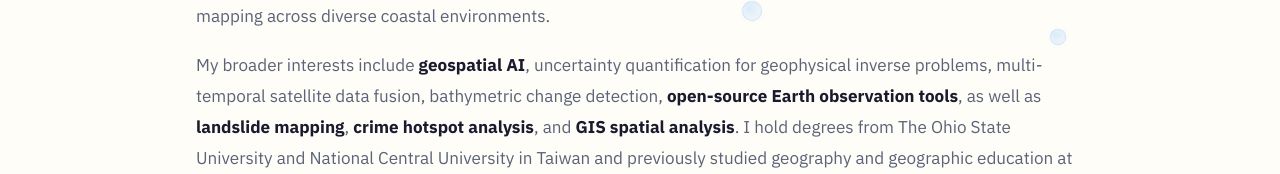
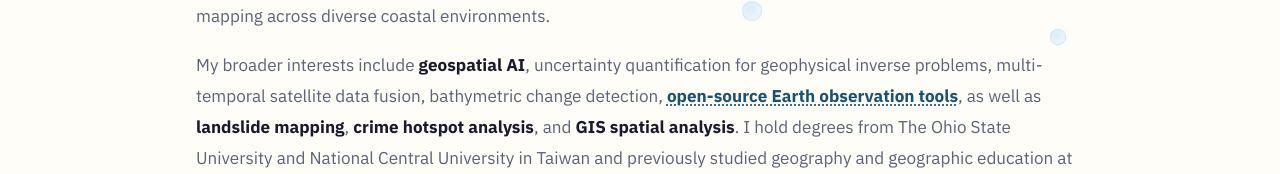
Before and after one commit to Amy-Hsu/Amy-Hsu.github.io, a React (Vite) app: page / in a window 1280 px wide. Shown: the part 615-789 px from the top of the page. Built offline with nearby package versions, Linux system fonts and the light colour scheme.

Commit message:
Link "open-source Earth observation tools" in About to CloudPeel

```diff
--- a/src/App.css
+++ b/src/App.css
@@ -292,6 +292,10 @@ section {
 }
 .hero-bio strong {
   color: var(--text);
+}
+.hero-bio a {
+  text-decoration: underline dotted;
+  text-underline-offset: 3px;
 }
 .hero-links {
   display: flex;
--- a/src/App.tsx
+++ b/src/App.tsx
@@ -9,6 +9,9 @@ import Seafloor from './Seafloor'
 import Guestbook from './Guestbook'
 import { t } from './i18n'
 import type { Lang } from './i18n'
+
+const CLOUDPEEL_URL =
+  'https://buckai-observatory.org/Automated-Cloud-Removal-and-Seamless-Satellite-Image-Mosaicking-Pipeline/cloudpeel/'
 
 function App() {
   const [darkMode, setDarkMode] = useState(false)
@@ -1058,7 +1061,11 @@ function App() {
                   {
                     ', uncertainty quantification for geophysical inverse problems, multi-temporal satellite data fusion, bathymetric change detection, '
                   }
-                  <strong>open-source Earth observation tools</strong>
+                  <strong>
+                    <a href={CLOUDPEEL_URL} target="_blank" rel="noopener noreferrer">
+                      open-source Earth observation tools
+                    </a>
+                  </strong>
                   {', as well as '}
                   <strong>landslide mapping</strong>
                   {', '}
@@ -1085,7 +1092,13 @@ function App() {
             ) : (
               <>
                 <p className="hero-bio">{t('hero.bio1', lang)}</p>
-                <p className="hero-bio">{t('hero.bio2', lang)}</p>
+                <p className="hero-bio">
+                  {t('hero.bio2', lang).split('開源地球觀測工具')[0]}
+                  <a href={CLOUDPEEL_URL} target="_blank" rel="noopener noreferrer">
+                    開源地球觀測工具
+                  </a>
+                  {t('hero.bio2', lang).split('開源地球觀測工具')[1]}
+                </p>
                 <p className="hero-bio">{t('hero.bio3', lang)}</p>
               </>
             )}
@@ -1291,7 +1304,7 @@ function App() {
                   ],
                   tags: ['FORMOSAT-5', 'SPOT 6/7', 'Pléiades', 'Automation'],
                   link: {
-                    href: 'https://buckai-observatory.org/Automated-Cloud-Removal-and-Seamless-Satellite-Image-Mosaicking-Pipeline/cloudpeel/',
+                    href: CLOUDPEEL_URL,
                     text: { en: 'Try it live: CloudPeel explorer →', zh: '線上體驗：CloudPeel 去雲鑲嵌瀏覽器 →' },
                   },
                 },
```
